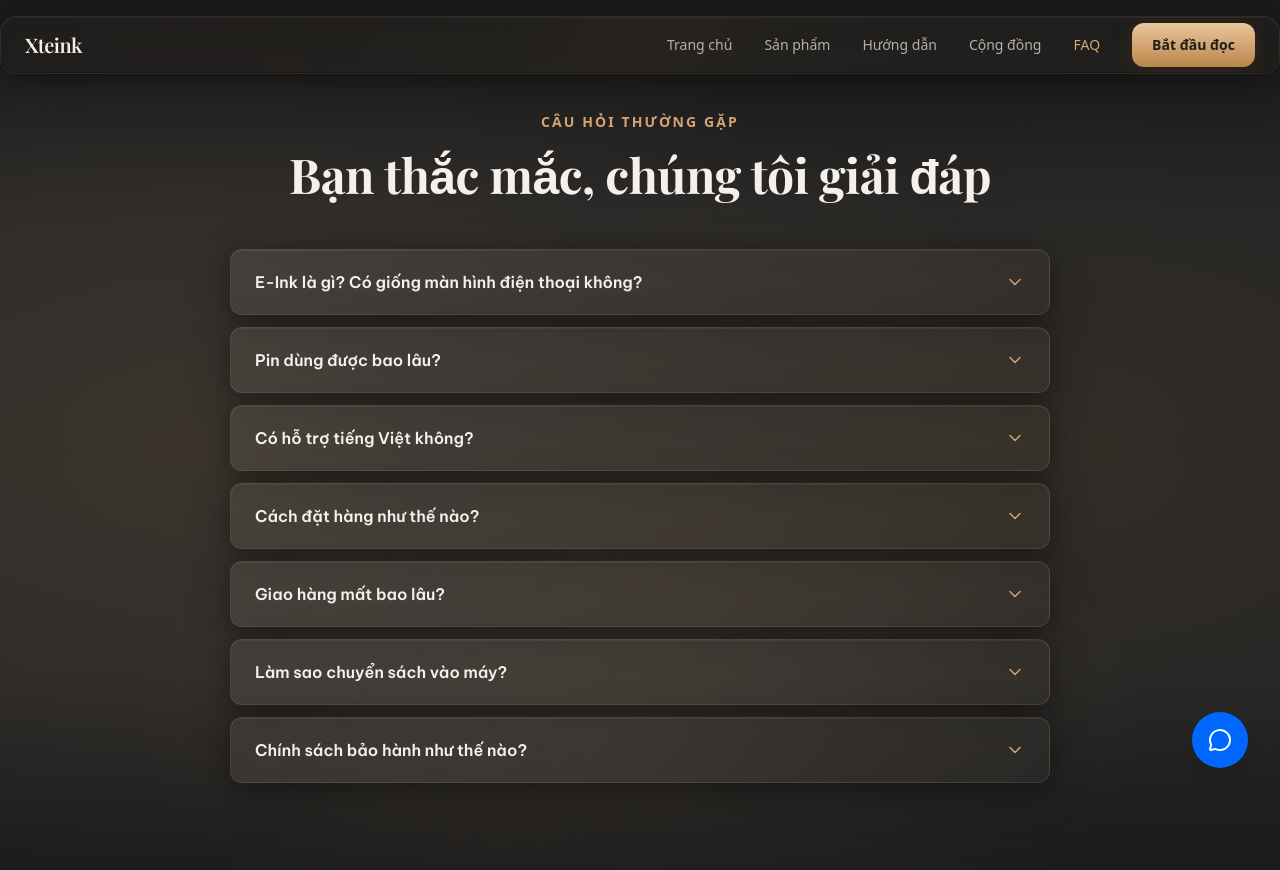
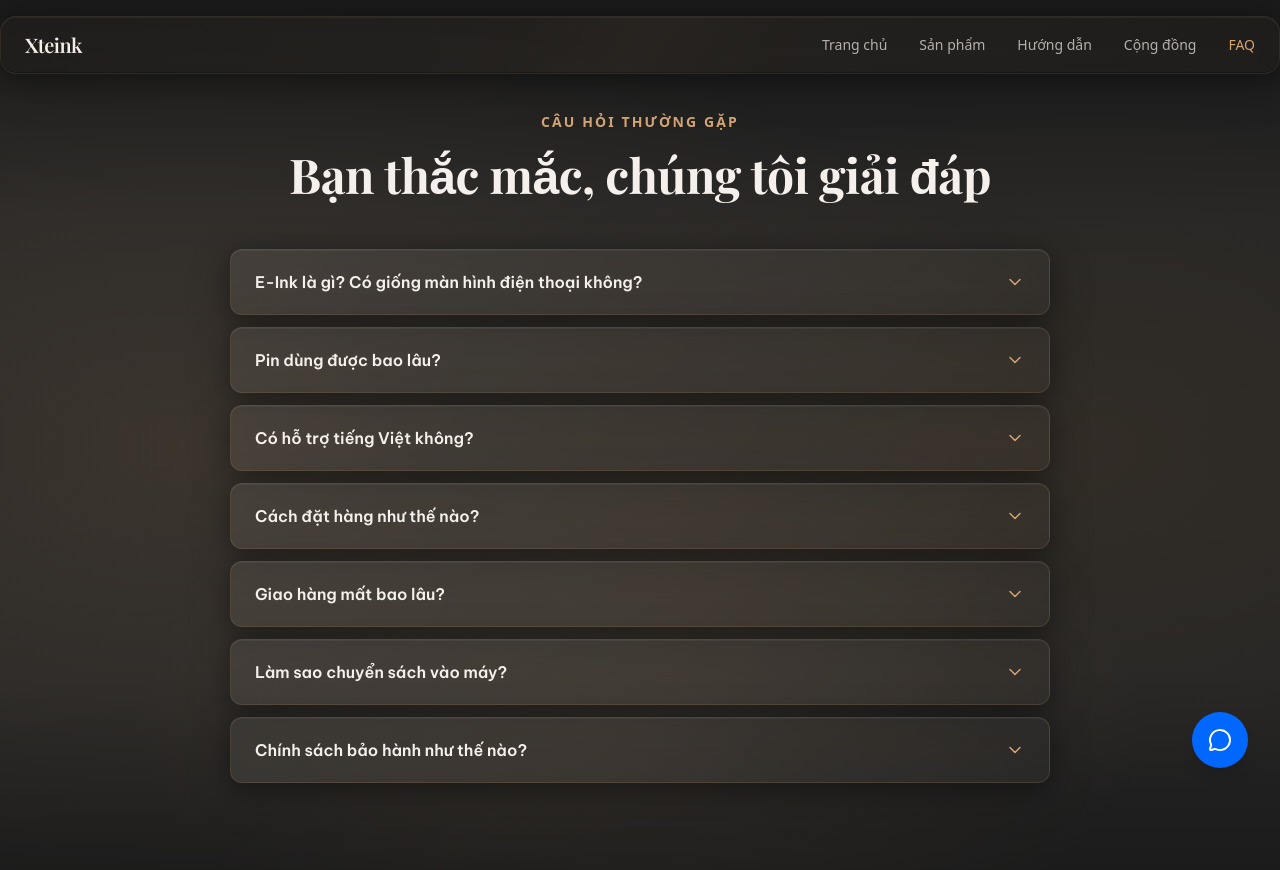
Before and after one commit to VinhHung1999/xteink, a Next.js app in the folder website/: page /faq in a window 1280 px wide. Shown: the top 870 px of the page. Built offline with nearby package versions, Linux system fonts and the light colour scheme.

Commit message:
feat: Remove 'Bắt đầu đọc' CTA button from Navbar
Removed from both desktop nav links and mobile drawer per Boss feedback.

```diff
--- a/website/src/components/NavbarClient.tsx
+++ b/website/src/components/NavbarClient.tsx
@@ -77,12 +77,6 @@ export default function NavbarClient({ navLinks }: NavbarClientProps) {
                 {link.label}
               </Link>
             ))}
-            <Link
-              href="/products"
-              className="btn-glass-primary inline-flex h-11 items-center rounded-xl px-5 text-sm font-semibold text-[#1A1A1A]"
-            >
-              Bắt đầu đọc
-            </Link>
           </div>
 
           {/* Mobile: cart */}
@@ -141,13 +135,6 @@ export default function NavbarClient({ navLinks }: NavbarClientProps) {
               {link.label}
             </Link>
           ))}
-          <Link
-            href="/products"
-            onClick={() => setDrawerOpen(false)}
-            className="mt-4 btn-glass-primary inline-flex h-12 items-center justify-center rounded-xl px-5 text-base font-medium text-[#1A1A1A]"
-          >
-            Bắt đầu đọc
-          </Link>
         </div>
       </div>
     </>
```
